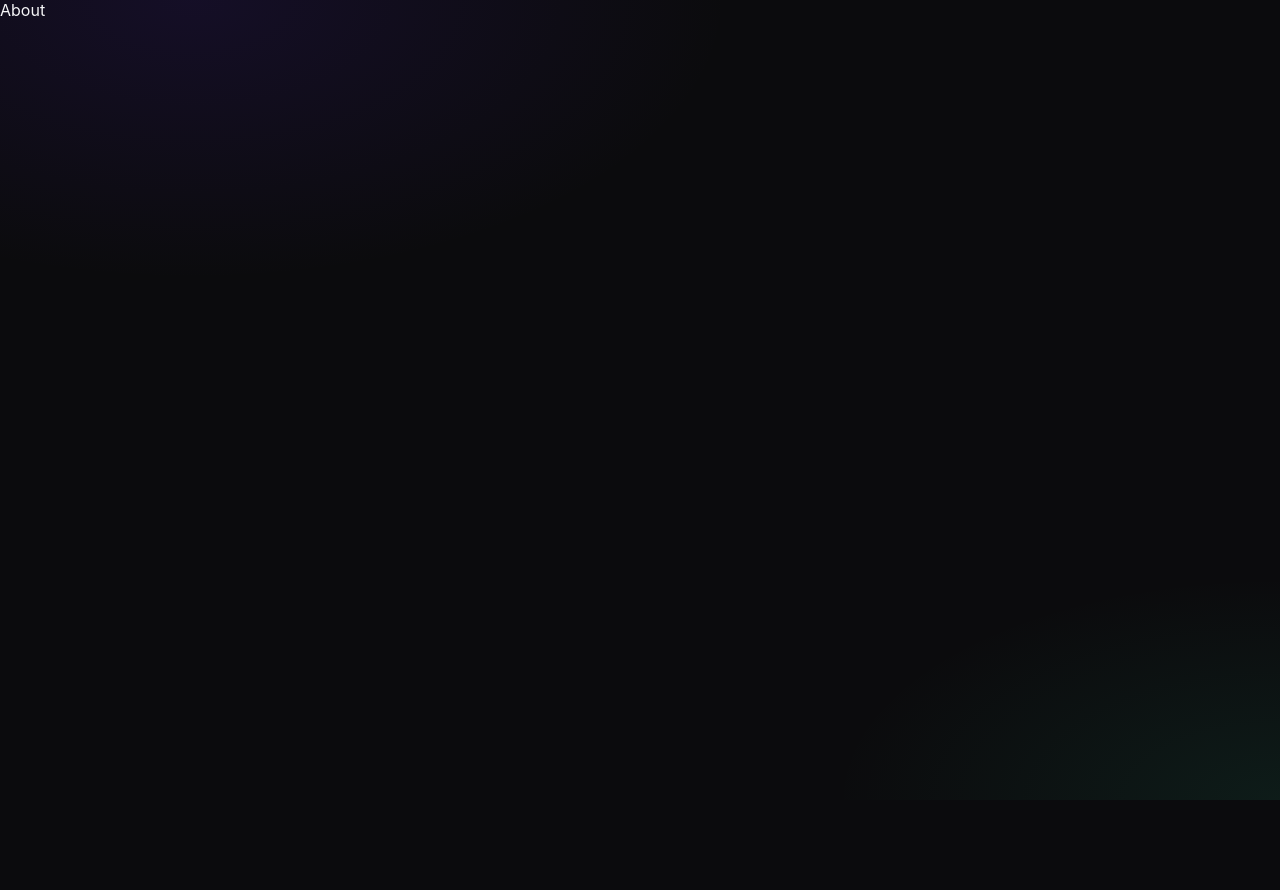
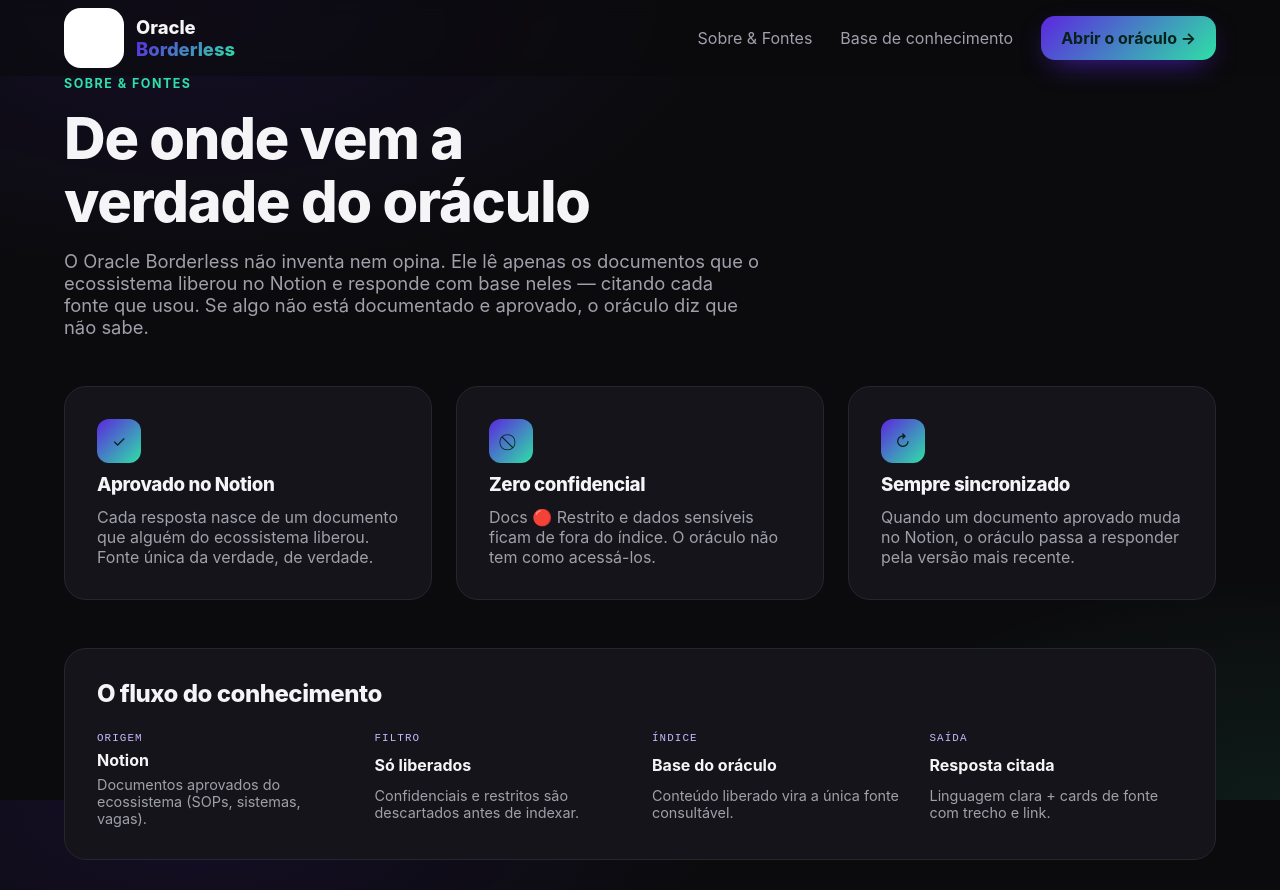
Before and after one commit to ProgramadoresSemPatria/oracle-borderless, a React (Vite) app in the folder frontend/: page /about in a window 1280 px wide. Shown: the top 890 px of the page. Before the commit the page ends 800 px from the top, so only its background shows below. Built offline with nearby package versions, Linux system fonts and the light colour scheme.

Commit message:
feat(frontend): add About & Sources page

```diff
--- a/frontend/src/App.tsx
+++ b/frontend/src/App.tsx
@@ -1,11 +1,12 @@
 import { Routes, Route } from "react-router-dom";
 import LandingPage from "./features/landing/LandingPage";
+import AboutPage from "./features/about/AboutPage";
 
 export default function App() {
   return (
     <Routes>
       <Route path="/" element={<LandingPage />} />
-      <Route path="/about" element={<div>About</div>} />
+      <Route path="/about" element={<AboutPage />} />
       <Route path="/knowledge" element={<div>Knowledge</div>} />
       <Route path="/oracle" element={<div>Oracle</div>} />
       <Route path="/oracle/:conversationId" element={<div>Oracle</div>} />
--- /dev/null
+++ b/frontend/src/features/about/AboutPage.module.css
@@ -0,0 +1,14 @@
+.title { font-size: clamp(2.2rem, 5vw, 3.6rem); margin: var(--space-4) 0; }
+.intro { color: var(--text-muted); font-size: 1.15rem; max-width: 60ch; }
+.cards { display: grid; grid-template-columns: repeat(3, 1fr); gap: var(--space-5); margin: var(--space-8) 0; }
+.card { background: var(--surface-1); border: 1px solid var(--border); border-radius: var(--radius-lg); padding: var(--space-6); }
+.card p { color: var(--text-muted); margin-top: var(--space-3); }
+.icon { display: inline-flex; width: 44px; height: 44px; align-items: center; justify-content: center; border-radius: 12px; background: var(--gradient); color: #06231b; margin-bottom: var(--space-3); }
+.flowPanel { background: var(--surface-1); border: 1px solid var(--border); border-radius: var(--radius-lg); padding: var(--space-6); }
+.flowGrid { display: grid; grid-template-columns: repeat(4, 1fr); gap: var(--space-5); margin-top: var(--space-5); }
+.flowLabel { font-family: var(--font-mono); font-size: .68rem; letter-spacing: .1em; color: #c9b6ff; }
+.flowCol { display: grid; gap: 6px; }
+.flowCol p { color: var(--text-muted); font-size: .9rem; }
+.callout { display: flex; gap: 14px; align-items: flex-start; margin: var(--space-6) 0; padding: var(--space-5); border-radius: var(--radius); background: var(--emerald-soft); border: 1px solid rgba(47,224,166,.3); }
+.calloutCheck { display: inline-flex; width: 28px; height: 28px; align-items: center; justify-content: center; border-radius: 8px; background: var(--emerald); color: #06231b; flex: none; }
+@media (max-width: 900px) { .cards { grid-template-columns: 1fr; } .flowGrid { grid-template-columns: 1fr 1fr; } }
--- /dev/null
+++ b/frontend/src/features/about/AboutPage.tsx
@@ -0,0 +1,64 @@
+import { Header } from "../../components/Header/Header";
+import { Footer } from "../../components/Footer/Footer";
+import { Button } from "../../components/Button/Button";
+import styles from "./AboutPage.module.css";
+
+const CARDS = [
+  { icon: "✓", title: "Aprovado no Notion", body: "Cada resposta nasce de um documento que alguém do ecossistema liberou. Fonte única da verdade, de verdade." },
+  { icon: "⃠", title: "Zero confidencial", body: "Docs 🔴 Restrito e dados sensíveis ficam de fora do índice. O oráculo não tem como acessá-los." },
+  { icon: "↻", title: "Sempre sincronizado", body: "Quando um documento aprovado muda no Notion, o oráculo passa a responder pela versão mais recente." },
+];
+
+const FLOW = [
+  { label: "ORIGEM", title: "Notion", body: "Documentos aprovados do ecossistema (SOPs, sistemas, vagas)." },
+  { label: "FILTRO", title: "Só liberados", body: "Confidenciais e restritos são descartados antes de indexar." },
+  { label: "ÍNDICE", title: "Base do oráculo", body: "Conteúdo liberado vira a única fonte consultável." },
+  { label: "SAÍDA", title: "Resposta citada", body: "Linguagem clara + cards de fonte com trecho e link." },
+];
+
+export default function AboutPage() {
+  return (
+    <>
+      <Header />
+      <main className="container">
+        <p className="eyebrow">Sobre &amp; Fontes</p>
+        <h1 className={styles.title}>De onde vem a<br />verdade do oráculo</h1>
+        <p className={styles.intro}>
+          O Oracle Borderless não inventa nem opina. Ele lê apenas os documentos que o
+          ecossistema liberou no Notion e responde com base neles — citando cada fonte que usou.
+          Se algo não está documentado e aprovado, o oráculo diz que não sabe.
+        </p>
+        <div className={styles.cards}>
+          {CARDS.map((c) => (
+            <article key={c.title} className={styles.card}>
+              <span className={styles.icon}>{c.icon}</span>
+              <h3>{c.title}</h3>
+              <p>{c.body}</p>
+            </article>
+          ))}
+        </div>
+        <section className={styles.flowPanel}>
+          <h2>O fluxo do conhecimento</h2>
+          <div className={styles.flowGrid}>
+            {FLOW.map((f) => (
+              <div key={f.label} className={styles.flowCol}>
+                <span className={styles.flowLabel}>{f.label}</span>
+                <strong>{f.title}</strong>
+                <p>{f.body}</p>
+              </div>
+            ))}
+          </div>
+        </section>
+        <div className={styles.callout}>
+          <span className={styles.calloutCheck}>✓</span>
+          <p>Documentos marcados como 🔴 <strong>Restrito</strong> nunca entram no oráculo. Dados operacionais
+            (como resultados de alunos) só aparecem quando o documento de origem foi liberado — e sempre com a fonte citada.</p>
+        </div>
+        <div style={{ margin: "40px 0" }}>
+          <Button variant="primary" to="/oracle">Fazer uma pergunta →</Button>
+        </div>
+      </main>
+      <Footer />
+    </>
+  );
+}
```
